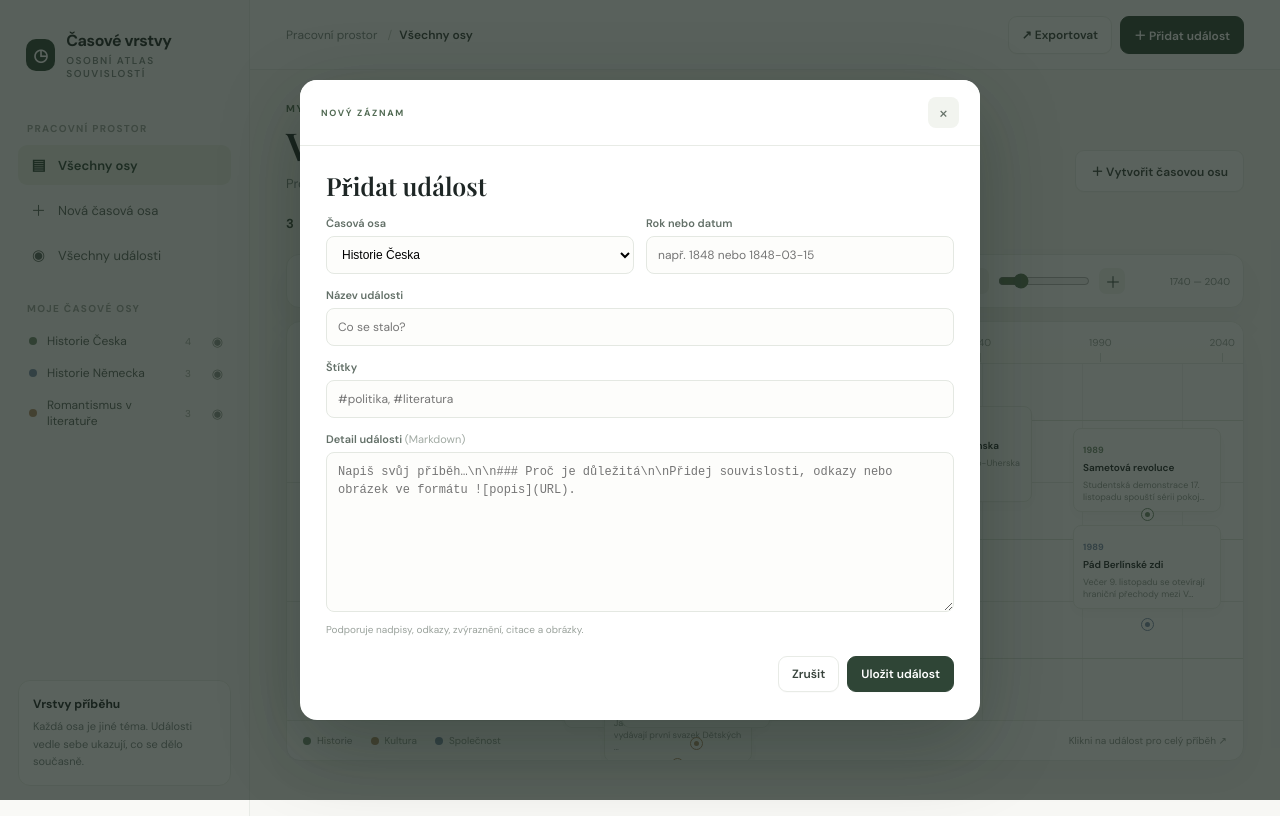
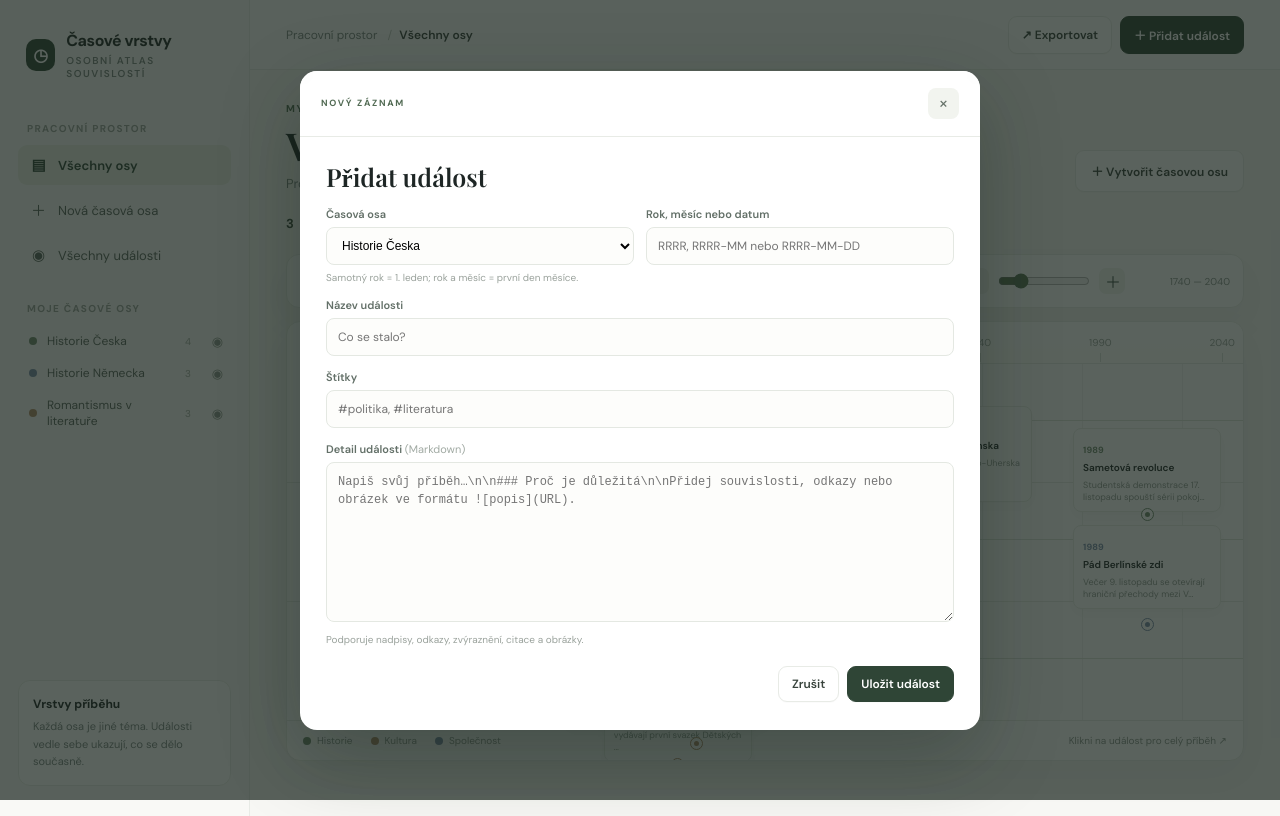
Before and after one commit to Panchart/timeline, a plain HTML site: page public/index.html in a window 1280 px wide. Both pictures are taken after a click on the button "＋ Přidat událost". Drawn offline with nearby package versions, Linux system fonts and the light colour scheme.

Commit message:
Clarify event date precision

```diff
--- a/public/index.html
+++ b/public/index.html
@@ -14,7 +14,7 @@
 <div class="canvas" id="canvas"><div class="yearbar"><div class="yearlabels" id="yearLabels"></div></div><div id="lanes"></div><div class="legend"><span><i class="dot" style="--c:#718b70"></i>Historie</span><span><i class="dot" style="--c:#b18c68"></i>Kultura</span><span><i class="dot" style="--c:#788caa"></i>Společnost</span><span class="note">Klikni na událost pro celý příběh ↗</span></div></div>
 </section></main></div>
 <div class="overlay" id="detailOverlay"><article class="modal"><div class="modalhead"><div class="eyebrow" id="detailTimeline"></div><button class="close" data-close>×</button></div><div class="modalbody"><div class="meta" id="detailMeta"></div><h2 id="detailTitle"></h2><div class="markdown" id="detailMarkdown"></div></div></article></div>
-<div class="overlay" id="formOverlay"><section class="modal"><div class="modalhead"><div><div class="eyebrow" id="formEyebrow">Nový záznam</div></div><button class="close" data-close>×</button></div><form class="form" id="eventForm"><h2 style="font:600 25px 'Playfair Display';margin:0">Přidat událost</h2><div class="row"><div><label>Časová osa</label><select id="eventTimeline"></select></div><div><label>Rok nebo datum</label><input id="eventYear" placeholder="např. 1848 nebo 1848-03-15" required></div></div><label>Název události</label><input id="eventTitle" placeholder="Co se stalo?" required><label>Štítky</label><input id="eventTags" placeholder="#politika, #literatura"><label>Detail události <span style="color:#a1aaa3;font-weight:400">(Markdown)</span></label><textarea id="eventBody" placeholder="Napiš svůj příběh…\n\n### Proč je důležitá\n\nPřidej souvislosti, odkazy nebo obrázek ve formátu ![popis](URL)."></textarea><div class="hint">Podporuje nadpisy, odkazy, zvýraznění, citace a obrázky.</div><div class="formfoot"><button type="button" class="btn" data-close>Zrušit</button><button class="btn primary" type="submit">Uložit událost</button></div></form></section></div>
+<div class="overlay" id="formOverlay"><section class="modal"><div class="modalhead"><div><div class="eyebrow" id="formEyebrow">Nový záznam</div></div><button class="close" data-close>×</button></div><form class="form" id="eventForm"><h2 style="font:600 25px 'Playfair Display';margin:0">Přidat událost</h2><div class="row"><div><label>Časová osa</label><select id="eventTimeline"></select></div><div><label>Rok, měsíc nebo datum</label><input id="eventYear" placeholder="RRRR, RRRR-MM nebo RRRR-MM-DD" required></div></div><div class="hint">Samotný rok = 1. leden; rok a měsíc = první den měsíce.</div><label>Název události</label><input id="eventTitle" placeholder="Co se stalo?" required><label>Štítky</label><input id="eventTags" placeholder="#politika, #literatura"><label>Detail události <span style="color:#a1aaa3;font-weight:400">(Markdown)</span></label><textarea id="eventBody" placeholder="Napiš svůj příběh…\n\n### Proč je důležitá\n\nPřidej souvislosti, odkazy nebo obrázek ve formátu ![popis](URL)."></textarea><div class="hint">Podporuje nadpisy, odkazy, zvýraznění, citace a obrázky.</div><div class="formfoot"><button type="button" class="btn" data-close>Zrušit</button><button class="btn primary" type="submit">Uložit událost</button></div></form></section></div>
 <div class="overlay" id="timelineOverlay"><section class="modal" style="max-width:470px"><div class="modalhead"><div class="eyebrow">Nová tematická vrstva</div><button class="close" data-close>×</button></div><form class="form" id="timelineForm"><h2 style="font:600 25px 'Playfair Display';margin:0">Vytvořit časovou osu</h2><label>Název</label><input id="timelineName" placeholder="např. Dějiny astronomie" required><div class="row"><div><label>Barva</label><select id="timelineColor"><option value="#718b70">Šalvějová</option><option value="#b18c68">Písková</option><option value="#788caa">Modrá</option><option value="#a0788c">Vínová</option><option value="#bd9e55">Hořčicová</option></select></div><div><label>Hashtag / téma</label><input id="timelineTag" placeholder="#věda"></div></div><div class="formfoot"><button type="button" class="btn" data-close>Zrušit</button><button class="btn primary">Vytvořit osu</button></div></form></section></div><div class="toasts" id="toasts"></div>
 <script>
 const SEED={timelines:[{id:'cz',name:'Historie Česka',color:'#718b70',tag:'#česko'},{id:'de',name:'Historie Německa',color:'#788caa',tag:'#německo'},{id:'lit',name:'Romantismus v literatuře',color:'#b18c68',tag:'#literatura'}],events:[
```
